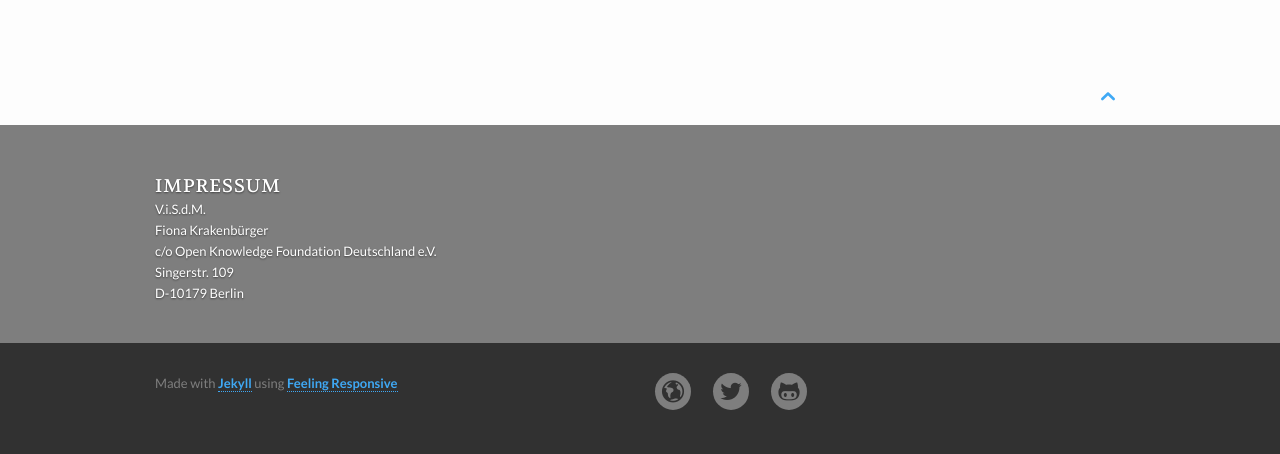
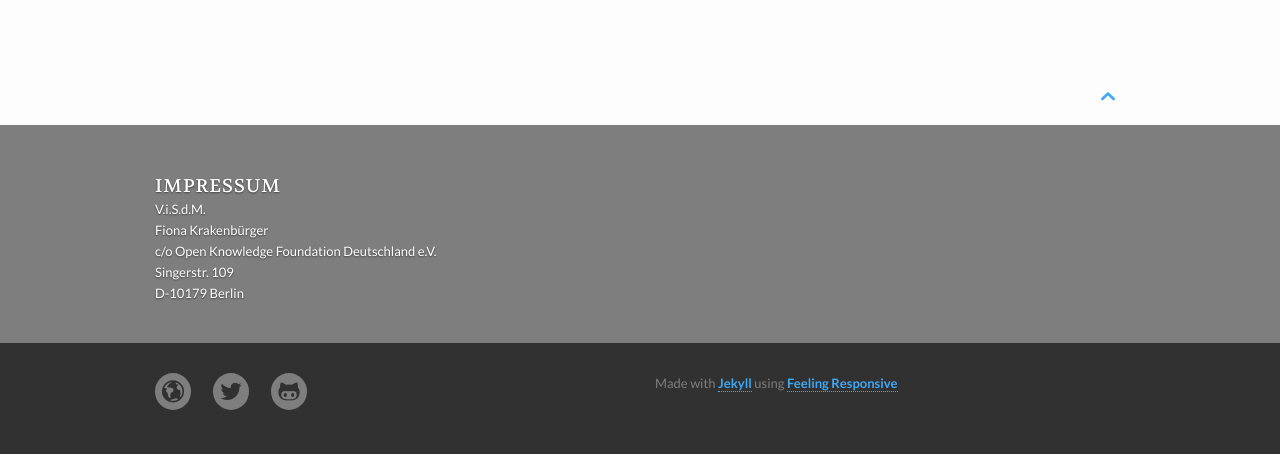
Before and after one commit to refugee-emancipation/crowd-funding, a Jekyll site: the page built from pages/contact.md, in a window 1280 px wide. Shown: the part 1157-1611 px from the top of the page. Built offline with Jekyll 4.4.1, drawn with Linux system fonts in a browser that asks for light colours; comment, search, counter and statistics services are not loaded.

Commit message:
Change order of subfooter elements
Social links in subfooter are on the left in wide screens and appear in
first line when mobile

```diff
--- a/_includes/footer.html
+++ b/_includes/footer.html
@@ -27,19 +27,21 @@
 
       <div id="subfooter">
         <nav class="row">
-          <section id="subfooter-left" class="b30 small-12 medium-6 columns">
-            <p>
-              Made with <a style="display:inline;" href="http://jekyllrb.com/" target="_blank">Jekyll</a> using <a style="display:inline;" href="http://phlow.github.io/feeling-responsive/">Feeling Responsive</a>
-            </ul>
-          </section>
 
-          <section id="subfooter-right" class="small-12 medium-6 columns social-icons">
+          <section id="subfooter-left" class="small-12 medium-6 columns social-icons">
             <ul class="inline-list">
             {% for social_item in site.data.socialmedia %}
               <li><a href="{{ social_item.url }}" target="_blank" class="{{ social_item.class }}" title="{{ social_item.title }}"></a></li>
             {% endfor %}
             </ul>
           </section>
+
+          <section id="subfooter-right" class="b30 small-12 medium-6 columns">
+            <p>
+              Made with <a style="display:inline;" href="http://jekyllrb.com/" target="_blank">Jekyll</a> using <a style="display:inline;" href="http://phlow.github.io/feeling-responsive/">Feeling Responsive</a>
+            </ul>
+          </section>
+
         </nav>
       </div><!-- /#subfooter -->
     </footer>
```
